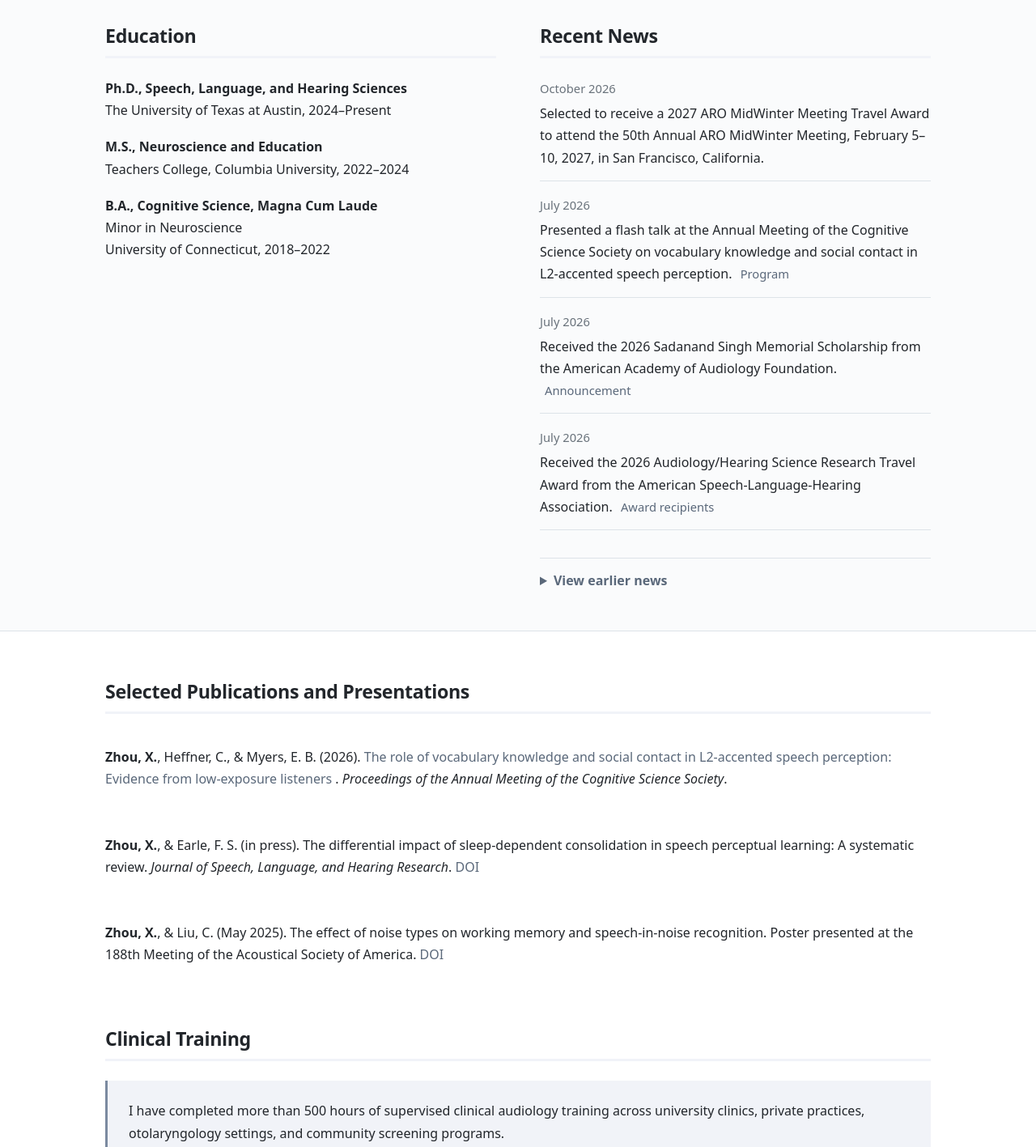
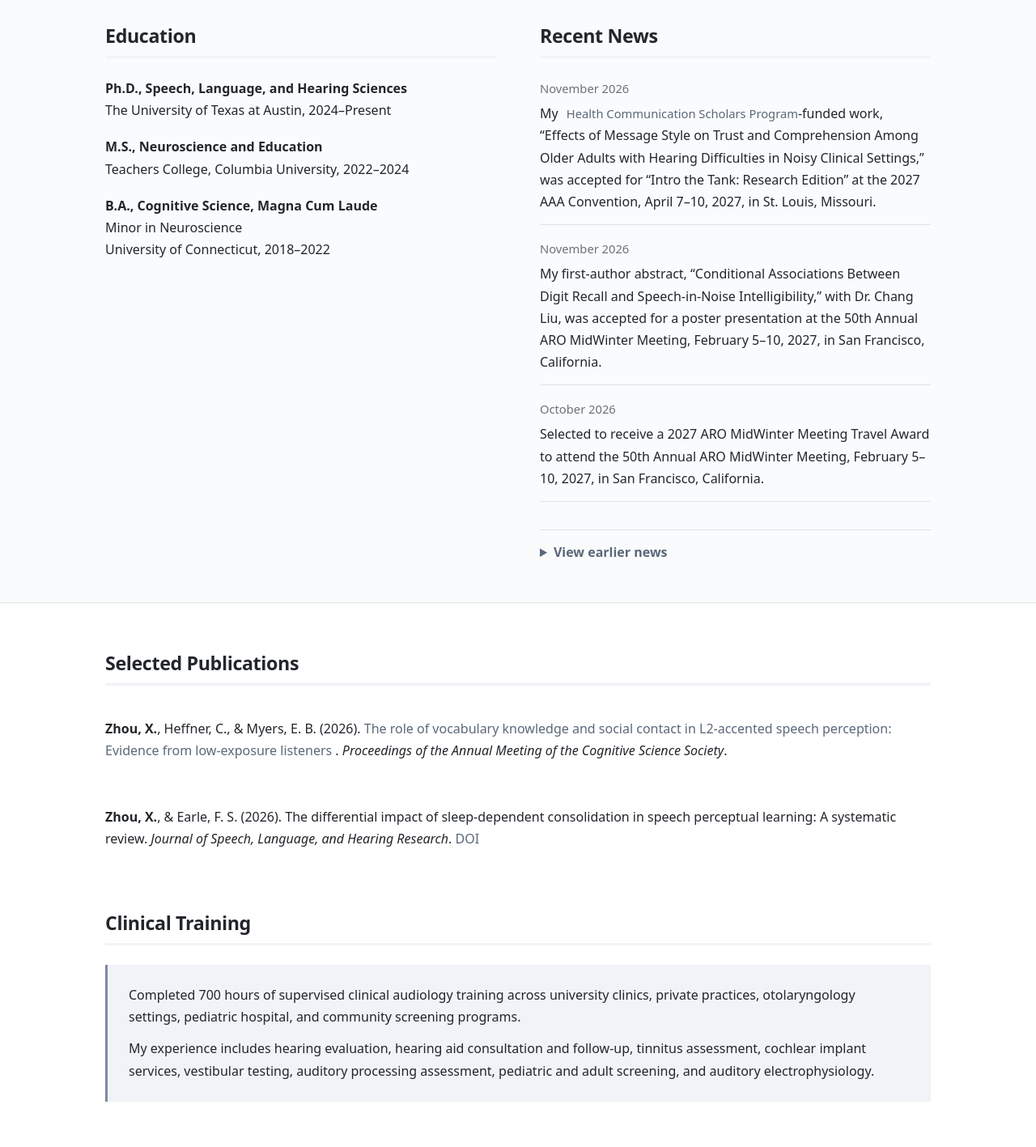
Before and after one commit to xinming-zhou/xinming-zhou.github.io, a plain HTML site: page index.html in a window 1280 px wide. Shown: the part 820-2237 px from the top of the page at 81% size. Drawn offline with Linux system fonts and the light colour scheme.

Commit message:
Update index.html

```diff
--- a/index.html
+++ b/index.html
@@ -548,8 +548,34 @@
 
         <section class="overview-box">
           <h2>Recent News</h2>
+          <div class="homepage-news">
 
-          <div class="homepage-news">
+                    <div class="homepage-news-item">
+  <time class="date" datetime="2026-11">November 2026</time>
+  <p>
+    My
+    <a
+      class="news-link"
+      href="https://uthealthcomm.org/research/health-communication-scholars-program"
+      target="_blank"
+      rel="noopener noreferrer"
+    >Health Communication Scholars Program</a>-funded work,
+    &ldquo;Effects of Message Style on Trust and Comprehension Among Older
+    Adults with Hearing Difficulties in Noisy Clinical Settings,&rdquo; was
+    accepted for &ldquo;Intro the Tank: Research Edition&rdquo; at the 2027
+    AAA Convention, April 7&ndash;10, 2027, in St. Louis, Missouri.
+  </p>
+</div>
+
+            <div class="homepage-news-item">
+  <time class="date" datetime="2026-11">November 2026</time>
+  <p>
+    My first-author abstract, &ldquo;Conditional Associations Between Digit
+    Recall and Speech-in-Noise Intelligibility,&rdquo; with Dr. Chang Liu, was
+    accepted for a poster presentation at the 50th Annual ARO MidWinter
+    Meeting, February 5&ndash;10, 2027, in San Francisco, California.
+  </p>
+</div>
 
             <div class="homepage-news-item">
   <time class="date" datetime="2026-10">October 2026</time>
@@ -559,6 +585,9 @@
     February 5–10, 2027, in San Francisco, California.
   </p>
 </div>
+
+             <details class="news-archive">
+            <summary>View earlier news</summary>
 
             <div class="homepage-news-item">
               <span class="date">July 2026</span>
@@ -610,9 +639,6 @@
   </p>
 </div>
 
-          <details class="news-archive">
-            <summary>View earlier news</summary>
-
             <div class="homepage-news-item">
               <span class="date">May 2026</span>
               <p>
@@ -655,7 +681,7 @@
     <div class="container">
 
       <section id="publications" class="content-section">
-        <h2>Selected Publications and Presentations</h2>
+        <h2>Selected Publications</h2>
 
         <div class="content-list">
           <div>
@@ -670,28 +696,12 @@
 
           <div>
             <p>
-              <strong>Zhou, X.</strong>, &amp; Earle, F. S. (in press).
+              <strong>Zhou, X.</strong>, &amp; Earle, F. S. (2026).
               The differential impact of sleep-dependent consolidation in
               speech perceptual learning: A systematic review.
               <em>Journal of Speech, Language, and Hearing Research</em>.
               <a
                 href="https://doi.org/10.1044/2026_JSLHR-26-00061"
-                target="_blank"
-                rel="noopener noreferrer"
-              >
-                DOI
-              </a>
-            </p>
-          </div>
-
-          <div>
-            <p>
-              <strong>Zhou, X.</strong>, &amp; Liu, C. (May 2025).
-              The effect of noise types on working memory and speech-in-noise
-              recognition. Poster presented at the 188th Meeting of the
-              Acoustical Society of America.
-              <a
-                href="https://doi.org/10.1121/10.0037766"
                 target="_blank"
                 rel="noopener noreferrer"
               >
@@ -708,9 +718,9 @@
 
         <div class="clinical-summary">
           <p>
-            I have completed more than 500 hours of supervised clinical
+            Completed 700 hours of supervised clinical
             audiology training across university clinics, private practices,
-            otolaryngology settings, and community screening programs.
+            otolaryngology settings, pediatric hospital, and community screening programs.
           </p>
 
           <p>
```
